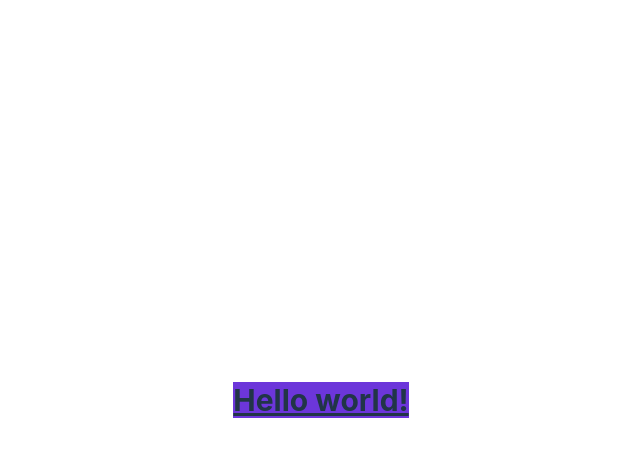
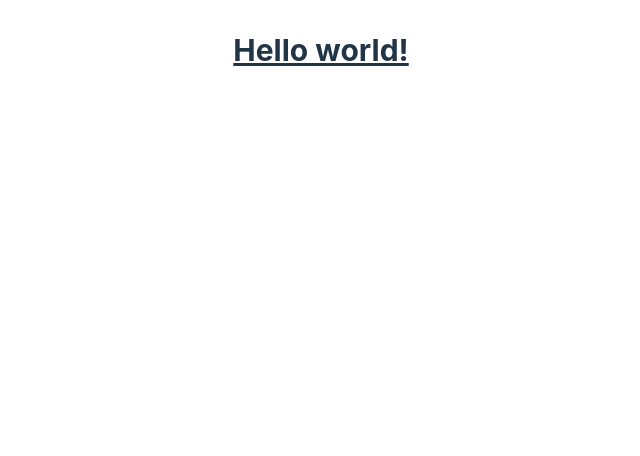
Before and after one commit to Grimowsky/rtl-workshop, a React (Vite) app: page / in a window 1280 px wide. Shown: the top 456 px of the page, without its empty margins (319-959 px from the left). Built offline with nearby package versions, Linux system fonts and the light colour scheme.

Commit message:
Setup redux toolkit (#3)
* add store for redux toolkit

* compose routes

* add store provider

```diff
--- a/package.json
+++ b/package.json
@@ -32,10 +32,12 @@
   "homepage": "https://github.com/Grimowsky/react-vite-boilerplate#readme",
   "dependencies": {
     "@radix-ui/react-slot": "^1.0.2",
+    "@reduxjs/toolkit": "^1.9.5",
     "class-variance-authority": "^0.7.0",
     "clsx": "^2.0.0",
     "react": "^18.2.0",
     "react-dom": "^18.2.0",
+    "react-redux": "^8.1.2",
     "react-router-dom": "^6.11.2",
     "tailwind-merge": "^1.14.0"
   },
--- a/src/index.css
+++ b/src/index.css
@@ -29,8 +29,6 @@ a:hover {
 
 body {
   margin: 0;
-  display: flex;
-  place-items: center;
   min-width: 320px;
   min-height: 100vh;
 }
--- a/src/routes/AppRoutes.tsx
+++ b/src/routes/AppRoutes.tsx
@@ -1,6 +1,7 @@
 import { routes } from './routes.schema';
 import { Route, Routes } from 'react-router-dom';
-import { NavigateTest } from '../pages/NavigateTest/NavigateTest';
+import { createReduxExampleRoutes } from './ReduxExample.route';
+import { createNavigateExampleRoutes } from './NavigateExample.route';
 
 export const AppRoutes = (): React.ReactElement => {
   return (
@@ -8,13 +9,13 @@ export const AppRoutes = (): React.ReactElement => {
       <Route
         path={routes.BASE_ROUTE}
         element={
-          <h1 className="text-3xl font-bold underline text-center bg-primary-color">
+          <h1 className="text-3xl font-bold underline text-center">
             Hello world!
           </h1>
         }
       />
-      <Route path={'/navigateTest'} element={<NavigateTest />} />
-      <Route path={'/elsewhere'} element={<>hello there</>} />
+      {createReduxExampleRoutes()}
+      {createNavigateExampleRoutes()}
     </Routes>
   );
 };
--- /dev/null
+++ b/src/routes/NavigateExample.route.tsx
@@ -0,0 +1,11 @@
+import { Route } from 'react-router-dom';
+import { NavigateTest } from '../pages/NavigateTest/NavigateTest';
+
+export const createNavigateExampleRoutes = () => {
+  return (
+    <>
+      <Route path={'/navigateTest'} element={<NavigateTest />} />
+      <Route path={'/elsewhere'} element={<>hello from redirect!</>} />
+    </>
+  );
+};
--- /dev/null
+++ b/src/routes/ReduxExample.route.tsx
@@ -0,0 +1,19 @@
+import * as React from 'react';
+import { Route, Router, Routes } from 'react-router-dom';
+import { store } from '../store';
+import { Provider } from 'react-redux';
+export const createReduxExampleRoutes = () => {
+  return (
+    <>
+      <Route index={true} path={'/redux'} element={<>hello redux example</>} />
+      <Route
+        path={'redux/example'}
+        element={
+          <Provider store={store}>
+            <>redux testing example</>
+          </Provider>
+        }
+      />
+    </>
+  );
+};
--- /dev/null
+++ b/src/store/AsyncThunk.type.ts
@@ -0,0 +1,4 @@
+export interface AsyncThunkStatus {
+  status: 'idle' | 'pending' | 'succeeded' | 'failed';
+  errorMsg?: string;
+}
--- /dev/null
+++ b/src/store/index.ts
@@ -0,0 +1,10 @@
+import { configureStore } from '@reduxjs/toolkit';
+
+export const store = configureStore({
+  reducer: {},
+});
+
+// Infer the `RootState` and `AppDispatch` types from the store itself
+export type RootState = ReturnType<typeof store.getState>;
+// Inferred type: {posts: PostsState, comments: CommentsState, users: UsersState}
+export type AppDispatch = typeof store.dispatch;
```
Also changed, not shown: 1 other file (tests, documents, lock files or other folders).
